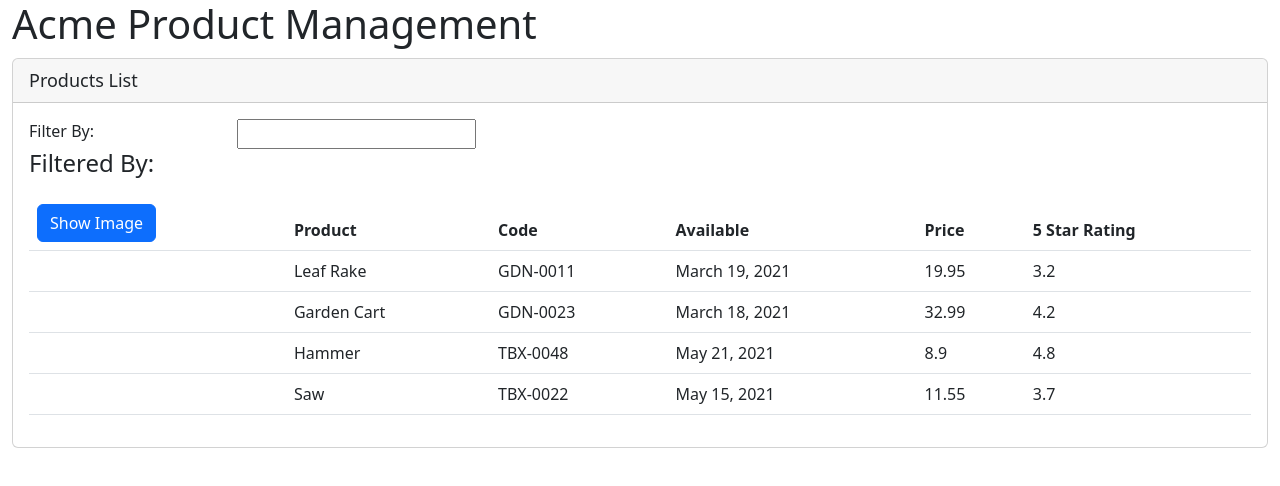
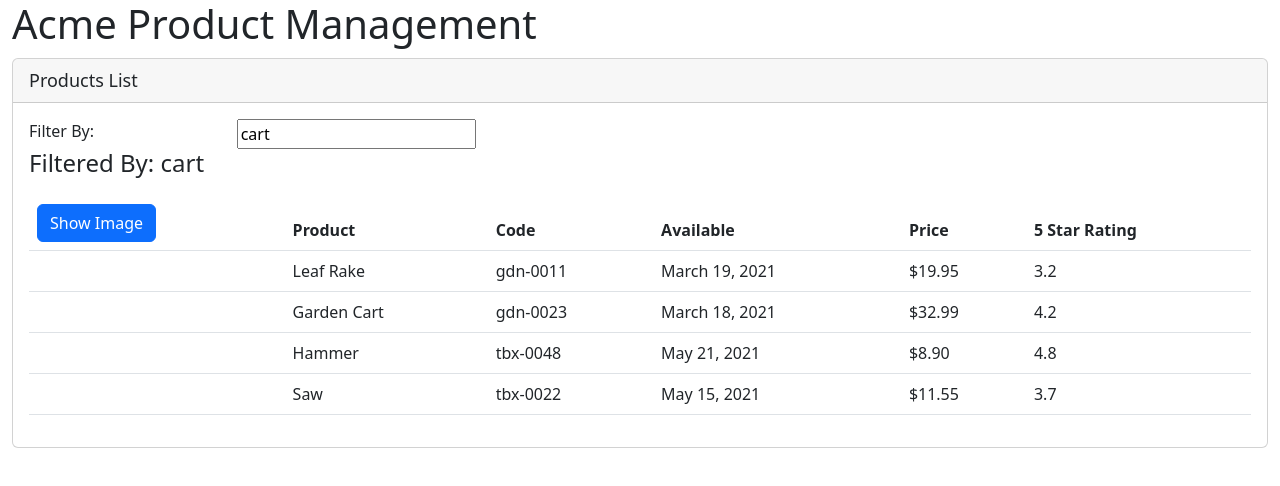
Before and after one commit to Trend20/Product-management-App, an Angular app: page / in a window 1280 px wide. Shown: the top 486 px of the page. Built offline with nearby package versions, Linux system fonts and the light colour scheme.

Commit message:
adding pipes

```diff
--- a/src/app/app.module.ts
+++ b/src/app/app.module.ts
@@ -1,4 +1,5 @@
 import { NgModule } from '@angular/core';
+import { FormsModule } from '@angular/forms';
 import { BrowserModule } from '@angular/platform-browser';
 
 import { AppRoutingModule } from './app-routing.module';
@@ -12,7 +13,8 @@
   ],
   imports: [
     BrowserModule,
-    AppRoutingModule
+    AppRoutingModule,
+    FormsModule
   ],
   providers: [],
   bootstrap: [AppComponent]
--- a/src/app/products/products-list/products-list.component.html
+++ b/src/app/products/products-list/products-list.component.html
@@ -6,12 +6,12 @@
     <div class="row">
       <div class="col-md-2">Filter By:</div>
       <div class="col-md-4">
-        <input type="text">
+        <input type="text" [(ngModel)]="listFilter">
       </div>
     </div>
     <div class="row">
       <div class="col-md-6">
-        <h4>Filtered By: </h4>
+        <h4>Filtered By: {{ listFilter }}</h4>
       </div>
     </div>
 
@@ -21,7 +21,7 @@
           <tr>
             <th>
               <button class="btn btn-primary" (click)="toggleImage()">
-                Show Image
+                {{ showImage ? 'Hide': 'Show' }} Image
               </button>
             </th>
             <th>Product</th>
@@ -42,9 +42,9 @@
               />
             </td>
             <td>{{ product.productName }}</td>
-            <td>{{ product.productCode }}</td>
+            <td>{{ product.productCode | lowercase }}</td>
             <td>{{ product.releaseDate }}</td>
-            <td>{{ product.price }}</td>
+            <td>{{ product.price | currency: 'USD' : 'symbol' : '1.2-2'}}</td>
             <td>{{ product.starRating }}</td>
           </tr>
         </tbody>
--- a/src/app/products/products-list/products-list.component.ts
+++ b/src/app/products/products-list/products-list.component.ts
@@ -11,6 +11,7 @@
   imageWidth: number = 50;
   imageMargin: number = 2;
   showImage: boolean = false;
+  listFilter: string = 'cart';
   products: any[] = [
     {
       "productId": 1,
```
